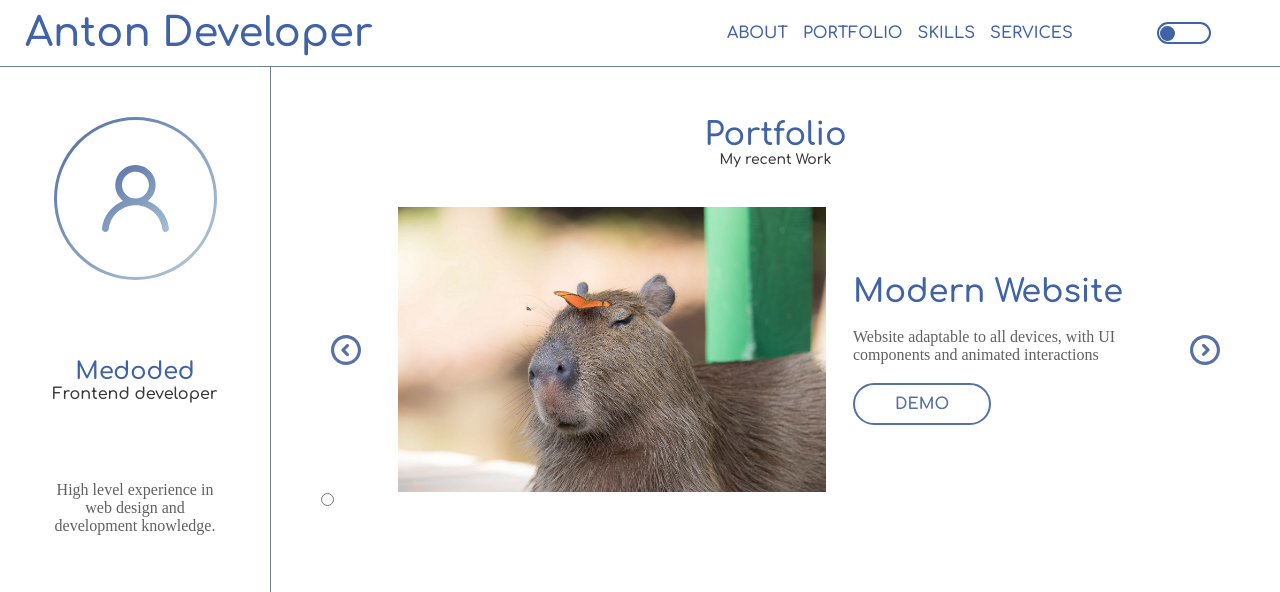
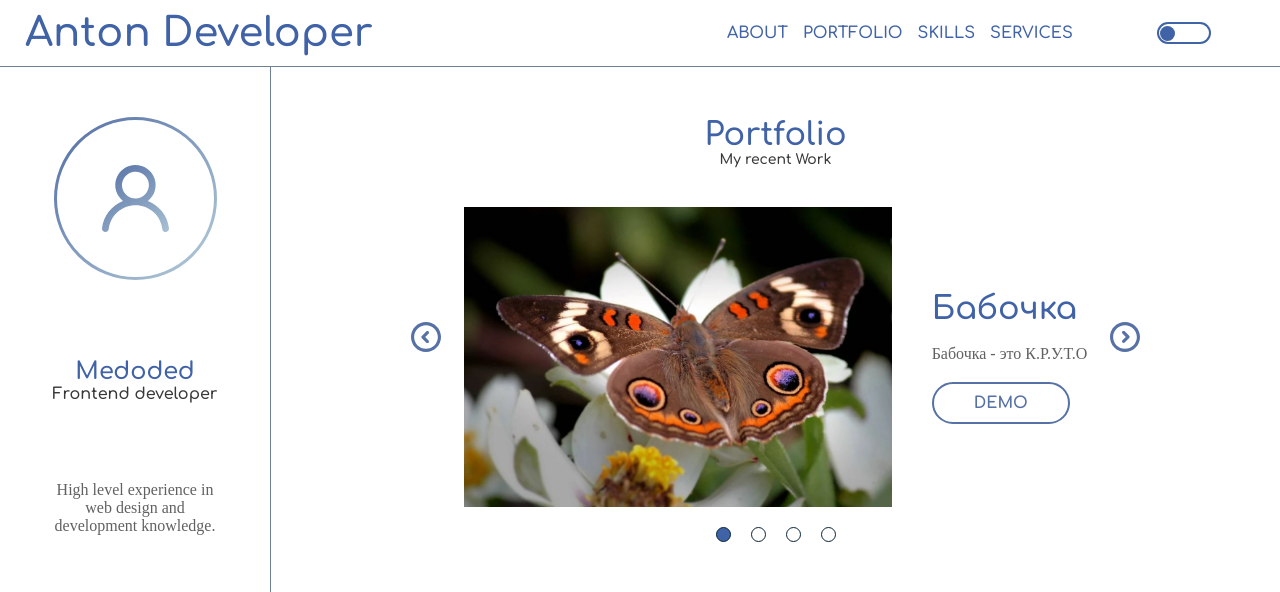
Before and after one commit to beliberda/snycks_portfolio, a plain HTML site: page portolio.html in a window 1280 px wide. Shown: the top 592 px of the page. Drawn offline with Linux system fonts and the light colour scheme.

Commit message:
slider radio

```diff
--- a/assets/css/portfolio.css
+++ b/assets/css/portfolio.css
@@ -1,3 +1,10 @@
+.slider-wrapper {
+  display: flex;
+  justify-content: space-between;
+  width: 100%;
+  align-items: center;
+  padding: 0 80px;
+}
 .slider {
   padding-top: 40px;
 }
@@ -5,7 +12,7 @@
   display: flex;
   justify-content: space-between;
   flex-grow: 1;
-  gap: 10px;
+  gap: 40px;
   align-items: center;
 }
 .slider-arrow {
@@ -21,6 +28,8 @@
 .slider__project-image {
   max-width: 428px;
   width: 100%;
+  height: 300px;
+  object-fit: cover;
 }
 .slider-main {
   display: flex;
@@ -34,8 +43,36 @@
 .slider-main__title {
 }
 .slider-main__text {
+  overflow: hidden;
+  text-overflow: ellipsis;
+  display: -webkit-box;
+  -webkit-line-clamp: 5;
+  -webkit-box-orient: vertical;
 }
 .btn-demo {
 }
+/* pagination */
 .slider-pagination {
+  display: flex;
+  justify-content: center;
+  gap: 20px;
+  align-items: flex-start;
+  margin-top: 20px;
 }
+.radio-slide span {
+  display: block;
+  width: 15px;
+  height: 15px;
+  border-radius: 50%;
+  background: none;
+  border: 1px solid var(--text-light);
+  cursor: pointer;
+  transition: 0.3s;
+}
+.radio-slide input {
+  display: none;
+}
+
+.radio-slide input:checked + span {
+  background-color: var(--text-primary);
+}
--- a/assets/js/slider.js
+++ b/assets/js/slider.js
@@ -1 +1,89 @@
-massSlides = [1, 2, 3, 4, 5, 6, 7, 8]
+massSlides = [
+  {
+    title: "Бабочка",
+    text: "Бабочка - это К.Р.У.Т.О",
+    link: "",
+    url: "./assets/images/portfolio/butter.jpg"
+  },
+  {
+    title: "Капибара",
+    text: "А может лучше КАРБЮРАТОР?",
+    link: "",
+    url: "./assets/images/portfolio/CAPIBARA.jpg"
+  },
+  {
+    title: "Это Джо Джо референс",
+    text: "Невероятные приключения ДжоДжо, часто сокращаемая до JoJo или JJBA, - это франшиза манги и аниме, жанра Сёнэн и Сэйнэн, которая повествует о приключениях членов семьи Джостаров в разных поколения",
+    link: "https://animego.org/anime/neveroyatnoe-priklyuchenie-dzhodzho-nesokrushimyy-almaz-988",
+    url: "./assets/images/portfolio/jojo.jpg"
+  },
+  {
+    title: "Зима близко",
+    text: "Winter is coming",
+    link: "",
+    url: "./assets/images/portfolio/winter.jpg"
+  },
+]
+
+let left = document.getElementById("left-slide")
+let right = document.getElementById("right-slide")
+let slider = document.querySelector(".slider")
+
+let pagination = document.querySelector(".slider-pagination")
+
+for (let i = 0; i < massSlides.length; i++) {
+  pagination.insertAdjacentHTML("beforeend", `<label class="radio-slide">
+            <input type="radio" name="slider" />
+            <span></span>
+          </label>`)
+}
+pagination = document.querySelectorAll(".radio-slide")
+
+console.log(pagination);
+
+pagination.forEach((radio, i) => {
+  radio.onclick = function () {
+    DrawSlide(i)
+  }
+});
+
+function DrawSlide(current) {
+  slider.innerHTML = `<div class="slider-slide">
+
+            <img
+              src="${massSlides[current].url}"
+              alt=""
+              class="slider__project-image"
+            />
+            <main class="slider-main">
+              <h2 class="slider-main__title">${massSlides[current].title}</h2>
+              <p class="slider-main__text">
+                ${massSlides[current].text}
+              </p>
+              <button class="btn-demo"><a target="_blank" href="${massSlides[current].link}">Demo</a></button>
+            </main>
+
+          </div>`
+  pagination[current].firstElementChild.checked = true
+}
+
+current = 0
+DrawSlide(current)
+
+left.onclick = () => {
+  current--
+  if (current == -1) {
+    current = massSlides.length - 1
+  }
+  DrawSlide(current)
+
+}
+right.onclick = () => {
+
+  current++
+  if (current == massSlides.length) {
+    current = 0
+  }
+  DrawSlide(current)
+
+}
--- a/portolio.html
+++ b/portolio.html
@@ -58,14 +58,15 @@
           <h2>Portfolio</h2>
           <h5>My recent Work</h5>
         </div>
-        <div class="slider">
-          <div class="slider-slide">
+        <div class="slider-wrapper">
           <img
             class="slider-arrow"
             src="./assets/images/icons/arrow-slider-left.svg"
             alt=""
             id="left-slide"
           />
+          <div class="slider">
+            <div class="slider-slide">
               <img
                 src="./assets/images/CAPIBARA.jpg"
                 alt=""
@@ -79,6 +80,8 @@
                 </p>
                 <button class="btn-demo"><a href="">Demo</a></button>
               </main>
+            </div>
+          </div>
           <img
             class="slider-arrow"
             src="./assets/images/icons/arrow-slider-right.svg"
@@ -86,12 +89,10 @@
             id="right-slide"
           />
         </div>
-        </div>
-        <div class="slider-pagination">
-          <input type="radio" name="" id="" />
-        </div>
+        <div class="slider-pagination"></div>
       </main>
     </main>
   </body>
   <script src="./assets/js/index.js"></script>
+  <script src="./assets/js/slider.js"></script>
 </html>
```
Also changed, not shown: assets/images/portfolio/CAPIBARA.jpg (renamed from assets/images/CAPIBARA.jpg), assets/images/portfolio/butter.jpg (added), assets/images/portfolio/jojo.jpg (added), assets/images/portfolio/winter.jpg (added). Lines whose indentation alone changed are shown as unchanged.
